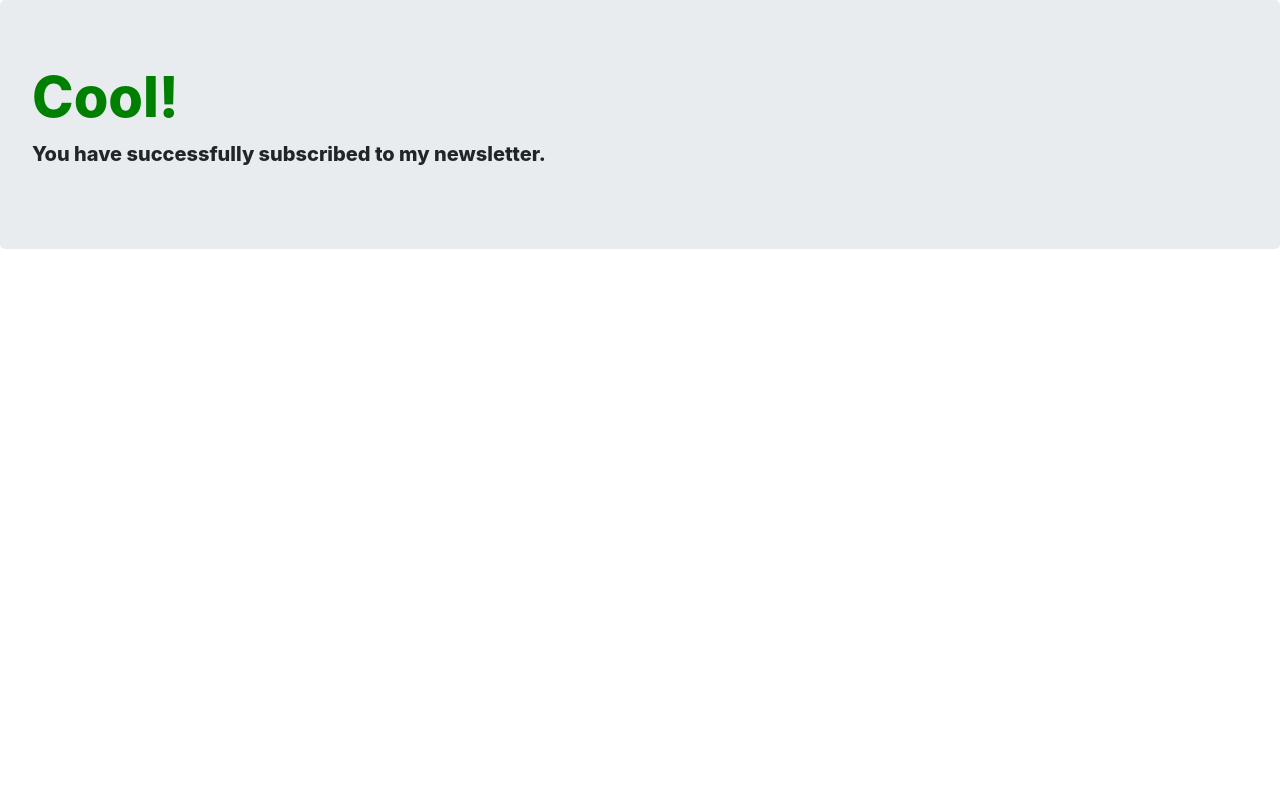
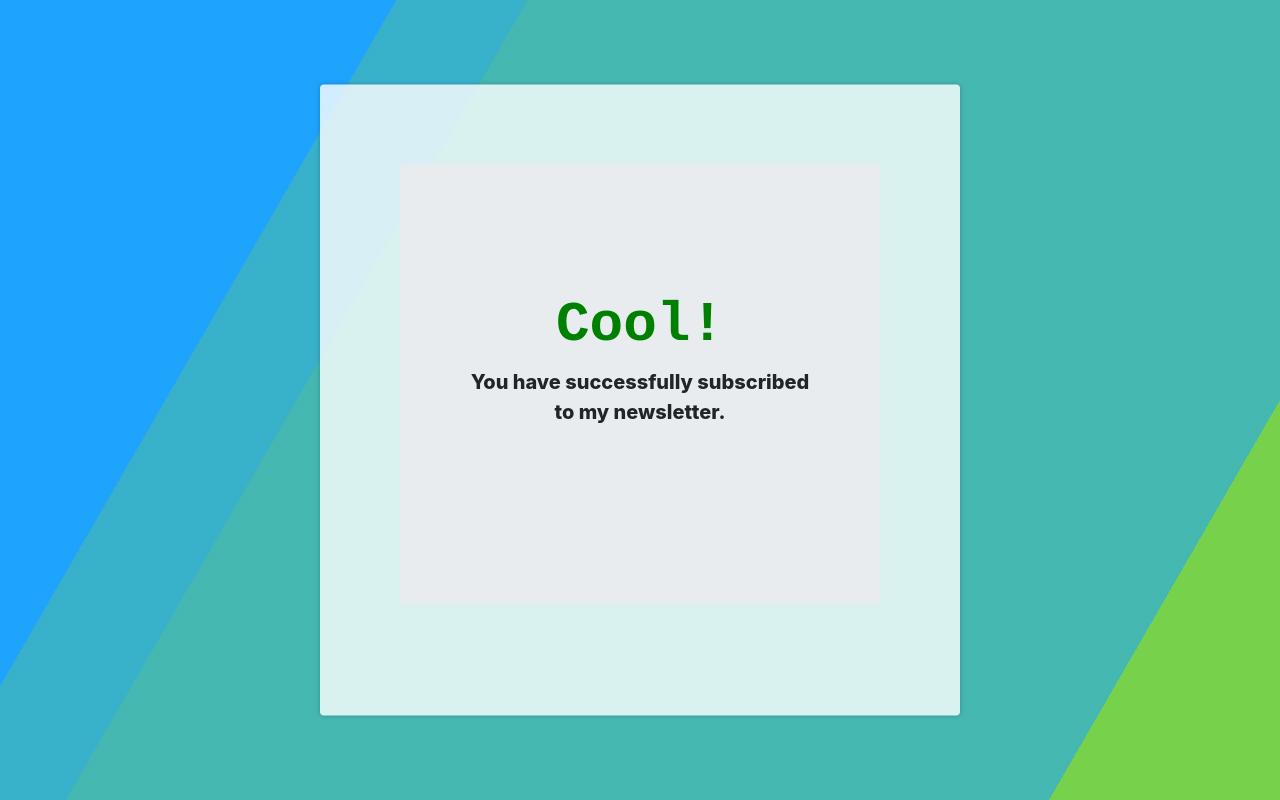
Before and after one commit to ShrutiPandey16/NewsLetter, a plain HTML site: page success.html in a window 1280 px wide. Drawn offline with nearby package versions, Linux system fonts and the light colour scheme.

Commit message:
Update success.html

```diff
--- a/success.html
+++ b/success.html
@@ -7,16 +7,22 @@
   <!-- bootstrap -->
   <link rel="stylesheet" href="https://cdn.jsdelivr.net/npm/bootstrap@4.5.3/dist/css/bootstrap.min.css"
     integrity="sha384-TX8t27EcRE3e/ihU7zmQxVncDAy5uIKz4rEkgIXeMed4M0jlfIDPvg6uqKI2xXr2" crossorigin="anonymous">
+
+    <link href="css/styles.css" rel="stylesheet">
 </head>
 
 <body>
+  <div class="bg"></div>
+  <div class="bg bg2"></div>
+  <div class="bg bg3"></div>
+  <div class="content">
+  <div class="jumbotron">
 
-</body>
   <div class="jumbotron">
     <h1 class="display-4" style="font-weight: 800; color: green;">Cool!</h1>
     <p class="lead" style="font-weight: 800;">You have successfully subscribed to my newsletter.</p>
   </div>
-
+</div>
 </body>
 
 </html>
```
